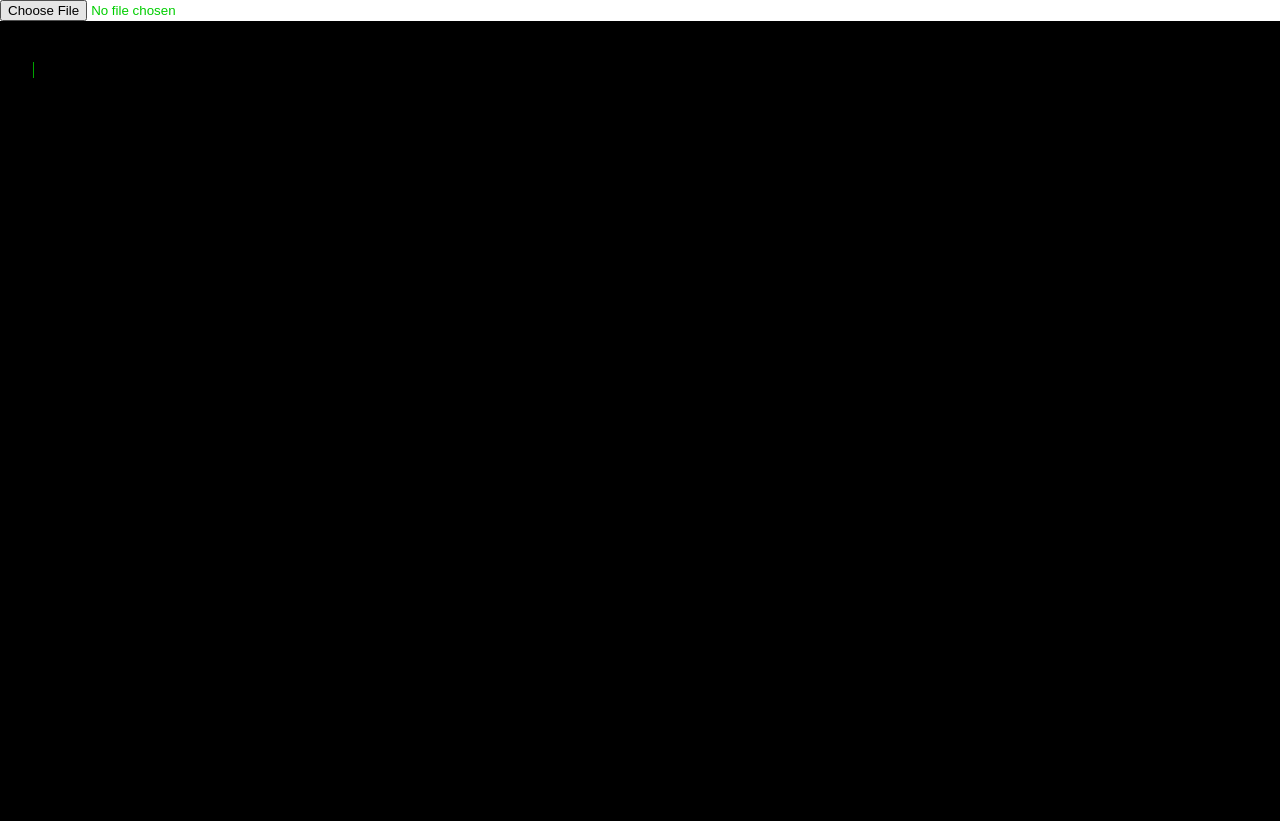
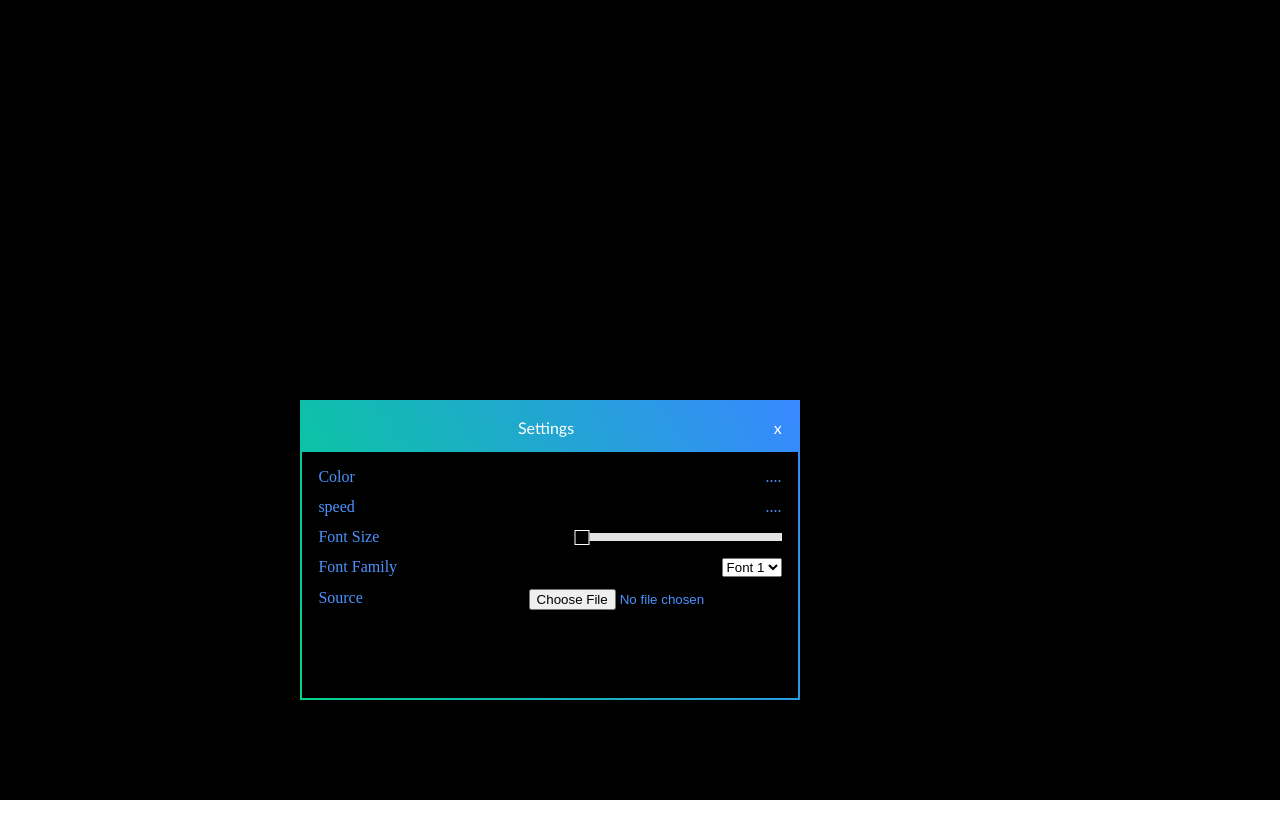
Before and after one commit to amansoon/hacker, a Next.js app: page / in a window 1280 px wide. After the commit the page ends 800 px from the top, so only its background shows below. Built offline with nearby package versions, Linux system fonts and the light colour scheme.

Commit message:
rc slider

```diff
--- a/package.json
+++ b/package.json
@@ -17,8 +17,11 @@
     "eslint-config-next": "13.3.0",
     "next": "13.3.0",
     "postcss": "8.4.22",
+    "rc-slider": "^10.1.1",
     "react": "18.2.0",
     "react-dom": "18.2.0",
+    "react-draggable": "^4.4.5",
+    "react-slider": "^2.0.4",
     "tailwindcss": "3.3.1",
     "typescript": "5.0.4"
   }
--- a/src/pages/index.tsx
+++ b/src/pages/index.tsx
@@ -1,11 +1,25 @@
-import React, { useEffect, useRef, useState } from "react";
+import React, { use, useEffect, useRef, useState } from "react";
 import { code } from "@/data/code";
 
+/*
+ *   color
+ *   speed
+ *   font
+ *   source
+ *   font_size
+ */
+
+import Draggable, { DraggableBounds } from "react-draggable";
+import Slider from "rc-slider";
+
 export default function Home() {
-  const [fileData, setFileData] = useState(code);
+  const [speed, setSpeed] = useState(10);
+  const [color, setColor] = useState("");
+  const [font, setFont] = useState("");
+  const [fontSize, setFontSize] = useState("");
+  const [source, setSource] = useState(code);
+
   const [text, setText] = useState("");
-  const [length, setLength] = useState(0);
-  const [speed, setSpeed] = useState(10);
   const [cursor, setCursor] = useState(0);
   const textAreaRef = useRef<HTMLTextAreaElement>(null);
   const codeRef = useRef<HTMLDivElement>(null);
@@ -19,9 +33,9 @@ export default function Home() {
   }, []);
 
   const addMoreText = () => {
-    if (text.length < fileData.length) {
-      const end = cursor + speed < fileData.length ? cursor + speed : undefined;
-      setText((prevText) => prevText + fileData.substring(cursor, end));
+    if (text.length < source.length) {
+      const end = cursor + speed < source.length ? cursor + speed : undefined;
+      setText((prevText) => prevText + source.substring(cursor, end));
       setCursor((oldCursor) => oldCursor + speed);
     }
   };
@@ -42,17 +56,13 @@ export default function Home() {
       const reader = new FileReader();
       reader.readAsText(file);
       reader.addEventListener("load", () => {
-        setFileData(reader.result as string);
+        setSource(reader.result as string);
       });
     }
   };
 
   return (
     <main className="">
-      <div>
-        <input type="file" onChange={fileHandler} />
-      </div>
-
       <div className="code" ref={codeRef}>
         <textarea className="code-area" ref={textAreaRef} onChange={changeHandler}></textarea>
         <pre className="code-pre">
@@ -61,6 +71,64 @@ export default function Home() {
           <div className="code-bottom"> </div>
         </pre>
       </div>
+
+      <Draggable>
+        <div className="window">
+          <div className="window__header">
+            <h4 className="window__title"> Settings </h4>
+            <div className="window__close">{"x"}</div>
+          </div>
+          <div className="window__body">
+            <div className="window__optionlist">
+              {/* color */}
+              <div className="window__option">
+                <span> Color </span>
+                <span> .... </span>
+              </div>
+              {/* speed */}
+              <div className="window__option">
+                <span> speed </span>
+                <span> .... </span>
+              </div>
+              {/* font size */}
+              <div className="window__option">
+                <span> Font Size </span>
+                <FontSlider />
+              </div>
+              {/* font family */}
+              <div className="window__option">
+                <span> Font Family </span>
+                <select name="" id="">
+                  <option value=""> Font 1 </option>
+                  <option value=""> Font 1 </option>
+                  <option value=""> Font 1 </option>
+                  <option value=""> Font 1 </option>
+                  <option value=""> Font 1 </option>
+                </select>
+              </div>
+              {/* source */}
+              <div className="window__option">
+                <span> Source </span>
+                <div>
+                  <input type="file" />
+                </div>
+              </div>
+            </div>
+          </div>
+        </div>
+      </Draggable>
     </main>
   );
 }
+
+const FontSlider = () => {
+  return (
+    <div className="window__slider">
+      <Slider
+        min={8}
+        max={50}
+        step={1}
+      />
+    </div>
+  );
+};
--- a/src/styles/globals.css
+++ b/src/styles/globals.css
@@ -7,7 +7,6 @@
   --color: rgb(0, 206, 0);
   --font: "Fira Code";
 }
-
 
 *,
 *::after,
@@ -20,6 +19,15 @@
 body {
   color: var(--color);
   font-family: var(--font);
+}
+
+h1,
+h2,
+h3,
+h4,
+h5,
+h6 {
+  font-weight: normal;
 }
 
 .code {
@@ -88,7 +96,114 @@ body {
   }
 }
 
-
 .code-bottom {
   height: 50px;
 }
+
+/* ========== window styling =========== */
+
+.window {
+  position: absolute;
+  bottom: 100px;
+  left: 300px;
+  width: 500px;
+  min-height: 300px;
+  height: auto;
+
+  display: flex;
+  flex-direction: column;
+
+  padding: 0.15rem;
+  background: linear-gradient(60deg, rgb(0, 211, 141), rgb(56, 136, 255));
+  color: rgb(75, 147, 255);
+}
+
+.window__header {
+  height: 50px;
+  display: flex;
+  align-items: center;
+  justify-content: center;
+  padding: 1rem;
+
+  font-family: "Trebuchet MS", "Lucida Sans Unicode", "Lucida Grande", "Lucida Sans", Arial, sans-serif;
+  color: white;
+}
+
+.window__title {
+  margin-left: auto;
+}
+
+.window__close {
+  margin-left: auto;
+}
+
+.window__body {
+  flex-grow: 1;
+  background: rgb(0, 0, 0);
+  /* background: white; */
+  padding: 1rem;
+}
+
+.window__optionlist {
+  display: flex;
+  flex-direction: column;
+  gap: 0.75rem;
+}
+
+.window__option {
+  display: flex;
+  justify-content: space-between;
+}
+
+.window__slider {
+  width: 200px;
+  display: flex;
+  align-items: center;
+}
+
+/* rc-slider custom styling */
+
+.rc-slider {
+  width: 100%;
+  height: 15px;
+  position: relative;
+  display: flex;
+  align-items: center;
+  user-select: none;
+}
+
+/* slider rail */
+.rc-slider-rail {
+  position: absolute;
+  z-index: 5;
+  width: 100%;
+  height: 8px;
+  background-color: rgb(228, 228, 228);
+}
+
+/* slider track */
+.rc-slider-track {
+  position: absolute;
+  z-index: 10;
+  width: 100%;
+  height: 8px;
+  background-color: rgb(21, 0, 255);
+}
+
+/* slider handle */
+.rc-slider-handle {
+  position: absolute;
+  z-index: 15;
+  height: 15px;
+  width: 15px;
+  background-color: rgb(0, 0, 0);
+  border: 1px solid white;
+}
+
+.rc-slider-handle-dragging {
+  opacity: 1;
+}
+
+.rc-slider:hover .rc-slider-handle {
+  opacity: 1;
+}
```
Also changed, not shown: 1 other file (tests, documents, lock files or other folders).
